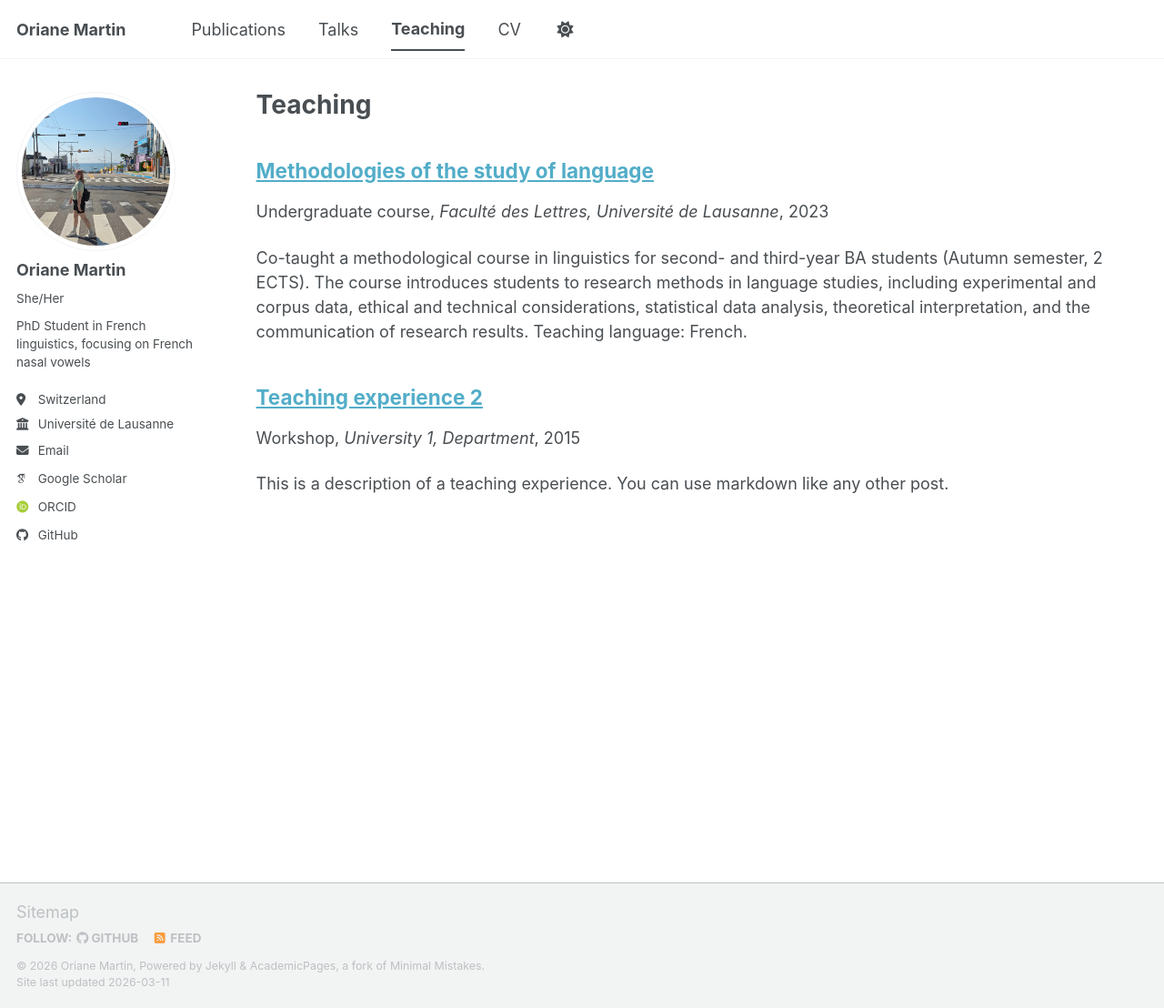
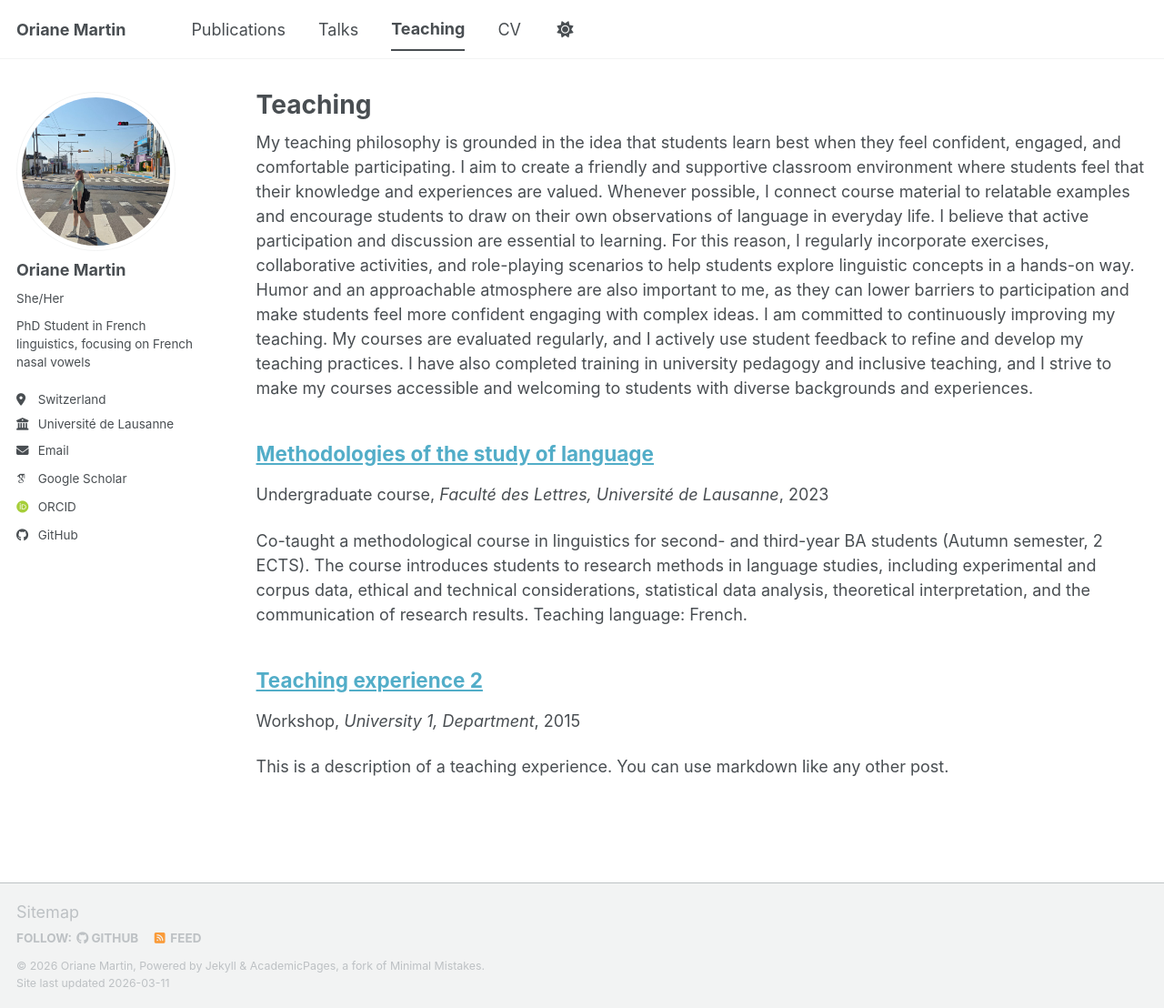
Before and after one commit to orianemartin/orianemartin, a Jekyll site: the page built from _pages/teaching.html, in a window 1280 px wide and 1108 px high. Shown: the whole window at 91% size. Built offline with Jekyll 4.4.1, drawn with Linux system fonts in a browser that asks for light colours; some web fonts are replaced; a script bundle is joined from its source files by our own code; library files that are not in the unit come from our copies.

Commit message:
Update teaching.html

```diff
--- a/_pages/teaching.html
+++ b/_pages/teaching.html
@@ -7,6 +7,12 @@ author_profile: true
 
 {% include base_path %}
 
+My teaching philosophy is grounded in the idea that students learn best when they feel confident, engaged, and comfortable participating. I aim to create a friendly and supportive classroom environment where students feel that their knowledge and experiences are valued. Whenever possible, I connect course material to relatable examples and encourage students to draw on their own observations of language in everyday life.
+
+I believe that active participation and discussion are essential to learning. For this reason, I regularly incorporate exercises, collaborative activities, and role-playing scenarios to help students explore linguistic concepts in a hands-on way. Humor and an approachable atmosphere are also important to me, as they can lower barriers to participation and make students feel more confident engaging with complex ideas.
+
+I am committed to continuously improving my teaching. My courses are evaluated regularly, and I actively use student feedback to refine and develop my teaching practices. I have also completed training in university pedagogy and inclusive teaching, and I strive to make my courses accessible and welcoming to students with diverse backgrounds and experiences.
+
 {% for post in site.teaching reversed %}
   {% include archive-single.html %}
 {% endfor %}
```
